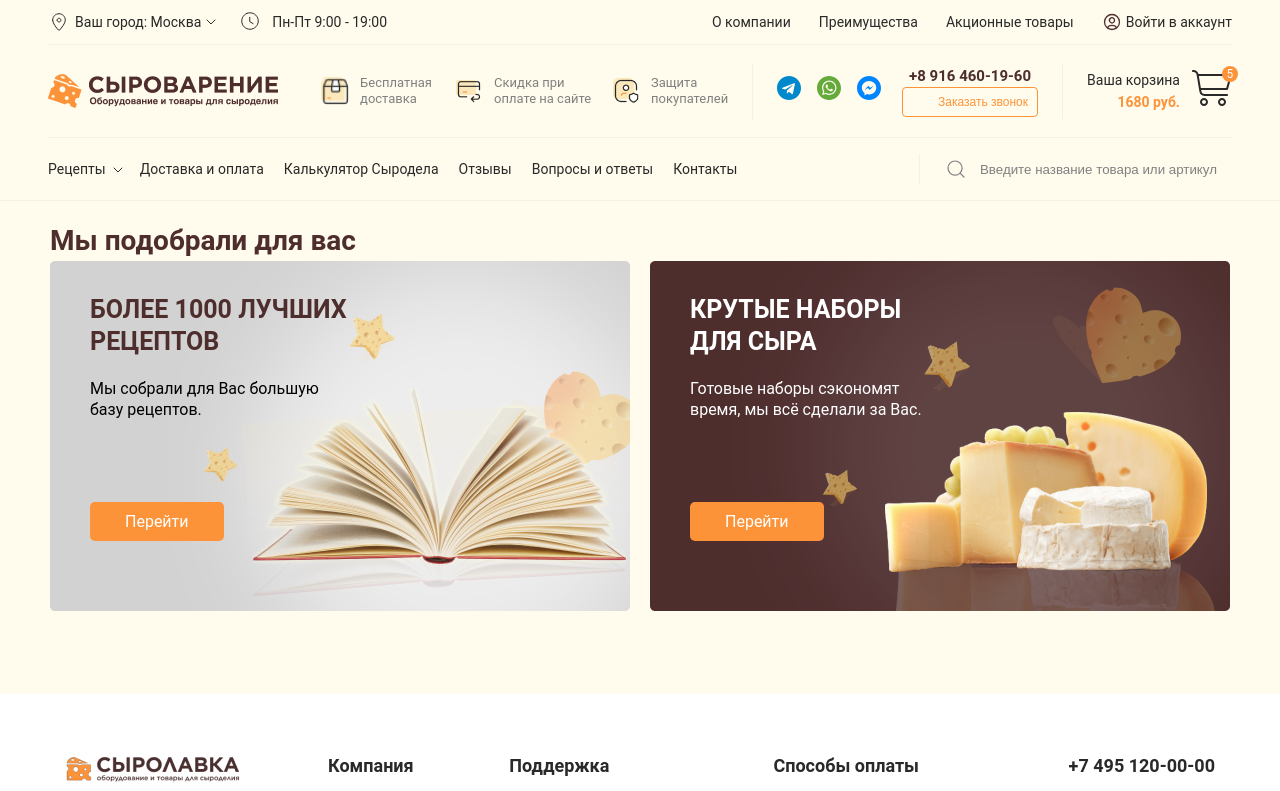
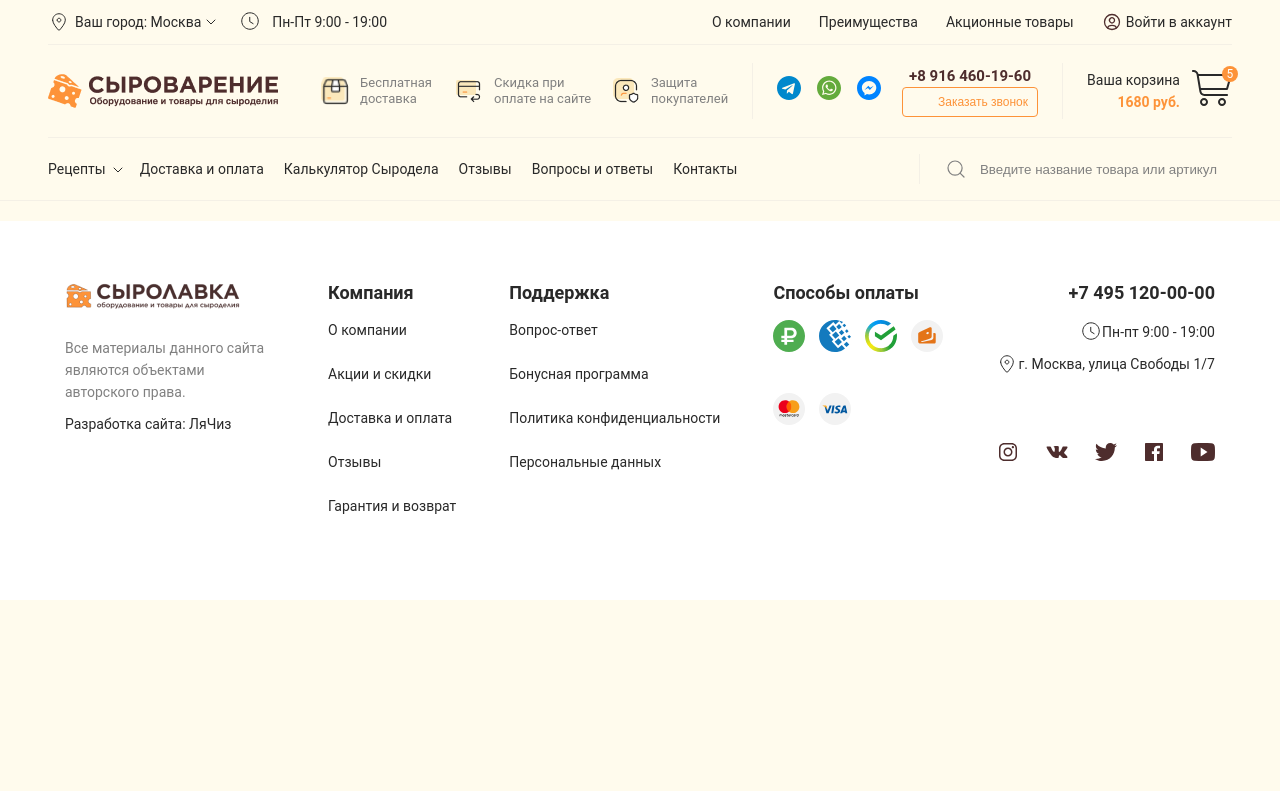
Before and after one commit to unnamed-ii/react-cheese-shop, a React (Create React App) app in the folder app/: page / in a window 1280 px wide. Shown: the top 791 px of the page. Built offline with nearby package versions, Linux system fonts and the light colour scheme.

Commit message:
added adaptive for benefits block

```diff
--- a/app/src/blocks/benefits/style.scss
+++ b/app/src/blocks/benefits/style.scss
@@ -144,3 +144,9 @@
     }
   }
 }
+
+@media (max-width: 1200px) {
+  .benefits-wrapper {
+    display: none;
+  }
+}
--- a/app/src/pages/home/index.jsx
+++ b/app/src/pages/home/index.jsx
@@ -14,7 +14,7 @@ const Home = () => {
             {/*<Recommendations/>*/}
             {/*<Products/>*/}
             {/*<Benefits/>*/}
-            <Selections/>
+            {/*<Selections/>*/}
             {/*<Equipment/>*/}
             {/*<Articles/>*/}
             {/*<ProductsSlider title={'Просмотренные товары'}/>*/}
```
